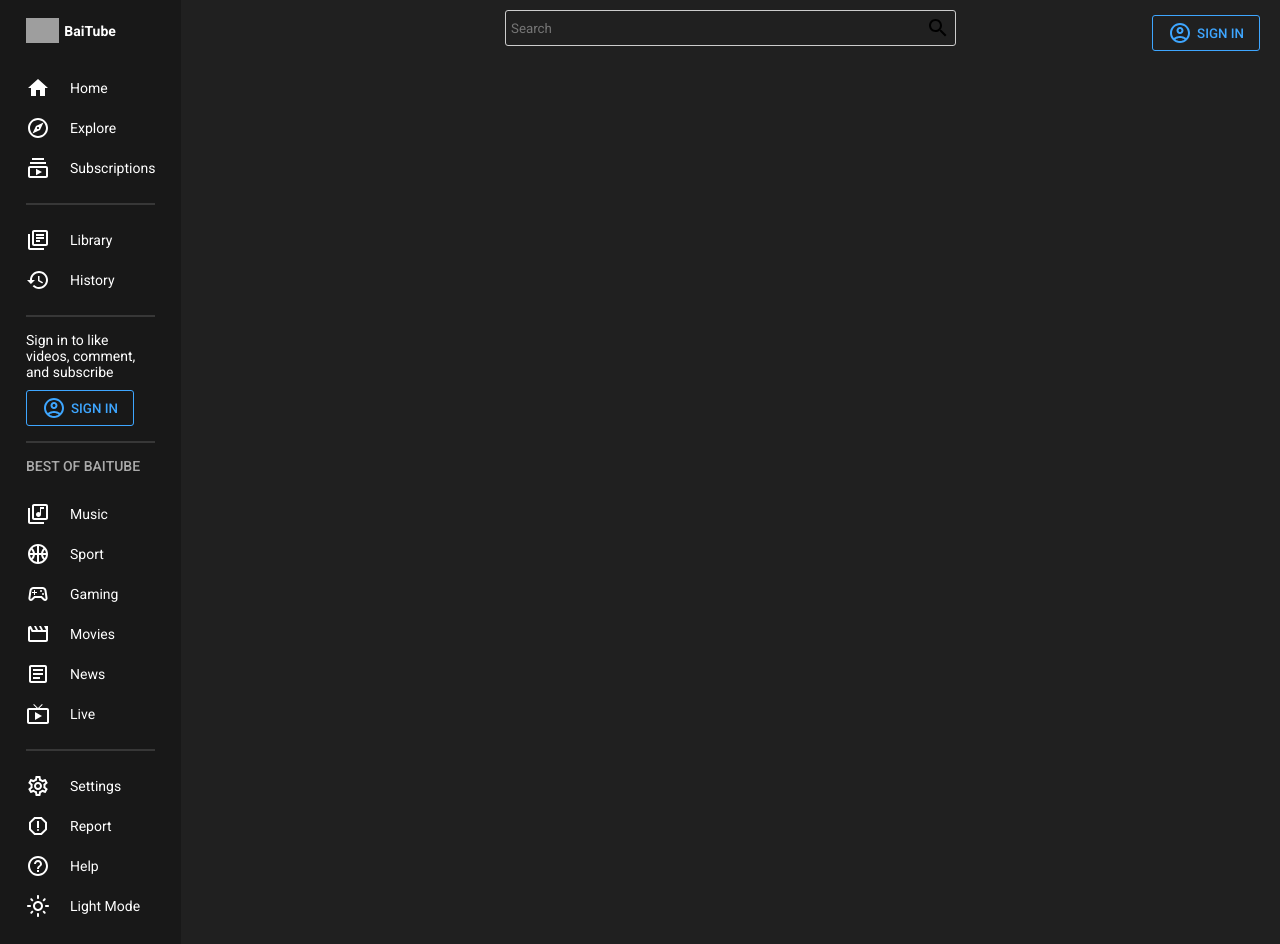
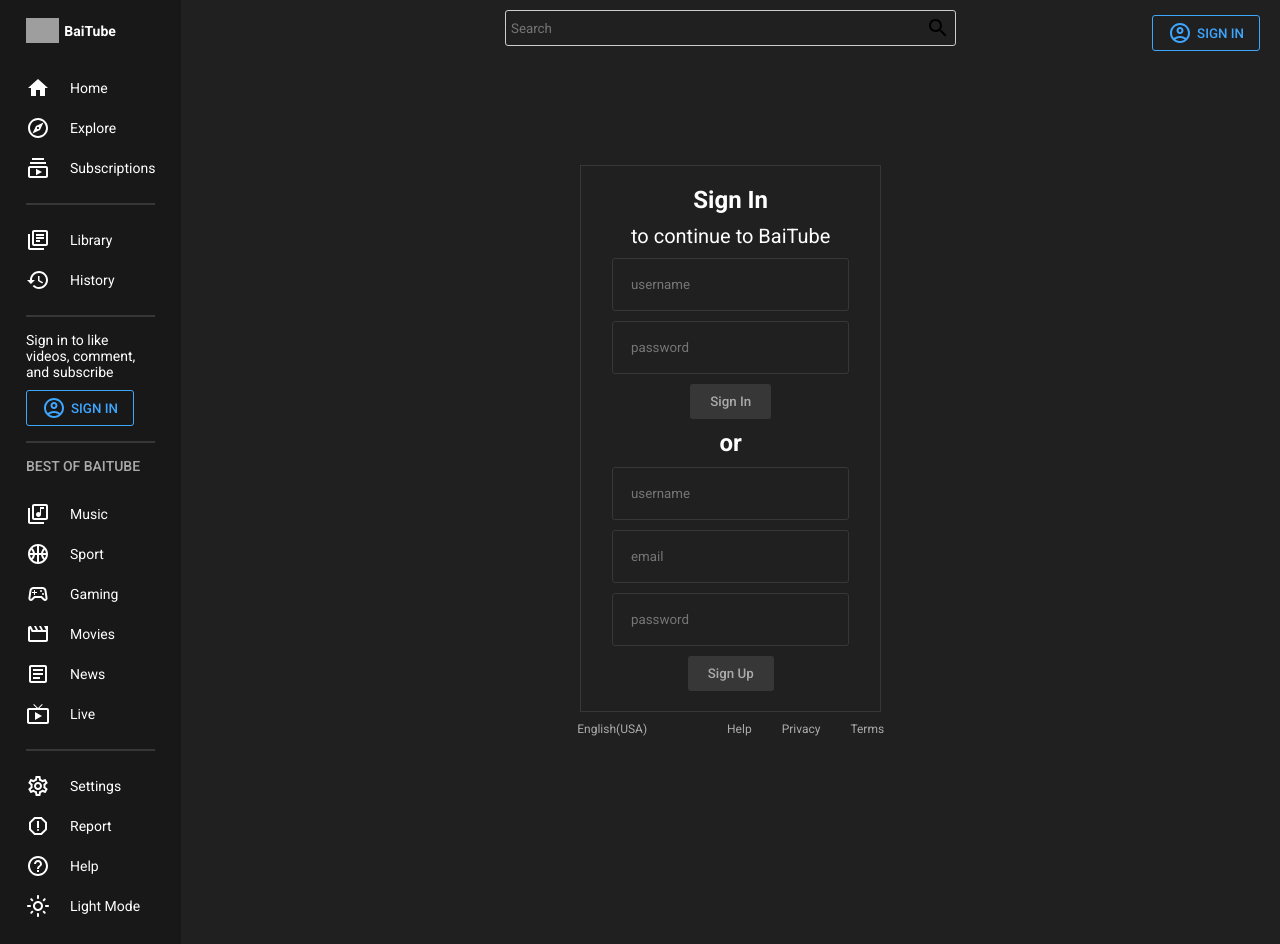
Before and after one commit to stivex001/youtube_clone, a React (Vite) app: page /signin in a window 1280 px wide. Built offline with nearby package versions, Linux system fonts and the light colour scheme; grey boxes are pictures that could not be loaded.

Commit message:
feat:implemented sign in page

```diff
--- a/src/App.tsx
+++ b/src/App.tsx
@@ -6,6 +6,7 @@
 import { BrowserRouter, Route, Routes } from "react-router-dom";
 import Home from "./pages/home/Home";
 import Video from "./pages/videos/Video";
+import SignIn from "./pages/Auth/SignIn";
 
 const Container = styled.div`
   display: flex;
@@ -30,6 +31,7 @@
             <Wrapper>
               <Routes>
                 <Route path="/" element={<Home />} />
+                <Route path="/signin" element={<SignIn />} />
                 <Route path="/video/:id" element={<Video />} />
               </Routes>
             </Wrapper>
--- a/src/components/shared/ActionButton.tsx
+++ b/src/components/shared/ActionButton.tsx
@@ -1,4 +1,5 @@
 import { AccountCircleOutlined } from "@mui/icons-material";
+import { Link } from "react-router-dom";
 import styled from "styled-components";
 
 const Button = styled.button`
@@ -21,9 +22,12 @@
 
 const ActionButton = ({children}: Props) => {
   return (
-    <Button>
+    <Link to='/signin' style={{textDecoration: 'none'}}>
+        <Button>
       <AccountCircleOutlined /> {children}
     </Button>
+    </Link>
+
   );
 };
 
--- /dev/null
+++ b/src/pages/Auth/SignIn.tsx
@@ -0,0 +1,88 @@
+import styled from "styled-components";
+
+const Container = styled.div`
+  display: flex;
+  flex-direction: column;
+  align-items: center;
+  justify-content: center;
+  height: calc(100vh - 56px);
+  color: ${({ theme }) => theme.text};
+`;
+
+const Wrapper = styled.div`
+  display: flex;
+  align-items: center;
+  flex-direction: column;
+  background-color: ${({ theme }) => theme.bgLighter};
+  border: 1px solid ${({ theme }) => theme.soft};
+  padding: 20px 50px;
+  gap: 10px;
+`;
+
+const Title = styled.h1`
+  font-size: 24px;
+`;
+const SubTitle = styled.h2`
+  font-size: 20px;
+  font-weight: 300;
+`;
+
+const Input = styled.input`
+  border: 1px solid ${({ theme }) => theme.soft};
+  border-radius: 3px;
+  padding: 18px;
+  background-color: transparent;
+  width: 100%;
+`;
+const Button = styled.button`
+  border-radius: 3px;
+  border: none;
+  padding: 10px 20px;
+  font-weight: 500;
+  cursor: pointer;
+  background-color: ${({ theme }) => theme.soft};
+  color: ${({ theme }) => theme.textSoft};
+`;
+const More = styled.div`
+  display: flex;
+  font-size: 12px;
+  margin-top: 10px;
+  color: ${({ theme }) => theme.textSoft};
+`;
+const Links = styled.div`
+  margin-left: 50px;
+`;
+const LinkI = styled.span`
+  margin-left: 30px;
+`;
+
+type Props = {};
+
+const SignIn = (props: Props) => {
+  return (
+    <Container>
+      <Wrapper>
+        <Title>Sign In</Title>
+        <SubTitle>to continue to BaiTube</SubTitle>
+        <Input placeholder="username" />
+        <Input placeholder="password" type="password" />
+        <Button>Sign In</Button>
+        <Title>or</Title>
+        <Input placeholder="username" />
+        <Input placeholder="email" />
+        <Input placeholder="password" type="password" />
+        <Button>Sign Up</Button>
+      </Wrapper>
+      <More>
+        English(USA)
+        <Links>
+          <LinkI>Help</LinkI>
+          <LinkI>Privacy</LinkI>
+          <LinkI>Terms</LinkI>
+        </Links>
+      </More>
+    </Container>
+  );
+};
+
+export default SignIn;
```
